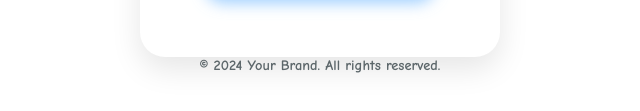
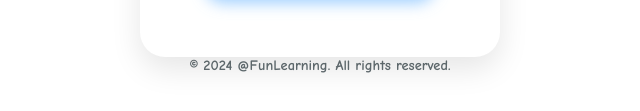
Before and after one commit to curiousmr/alphabet-quiz, a plain HTML site: page index.html in a window 1280 px wide. Shown: the part 399-510 px from the top of the page, 320-960 px from the left. Drawn offline with Linux system fonts and the light colour scheme.

Commit message:
Update index.html

```diff
--- a/index.html
+++ b/index.html
@@ -360,7 +360,7 @@
 </main>
 
 <footer>
-  <p>© 2024 Your Brand. All rights reserved.</p>
+  <p>© 2024 @FunLearning. All rights reserved.</p>
 </footer>
 
 <audio id="correct-sound" src="https://actions.google.com/sounds/v1/cartoon/clang_and_wobble.ogg" preload="auto"></audio>
```
